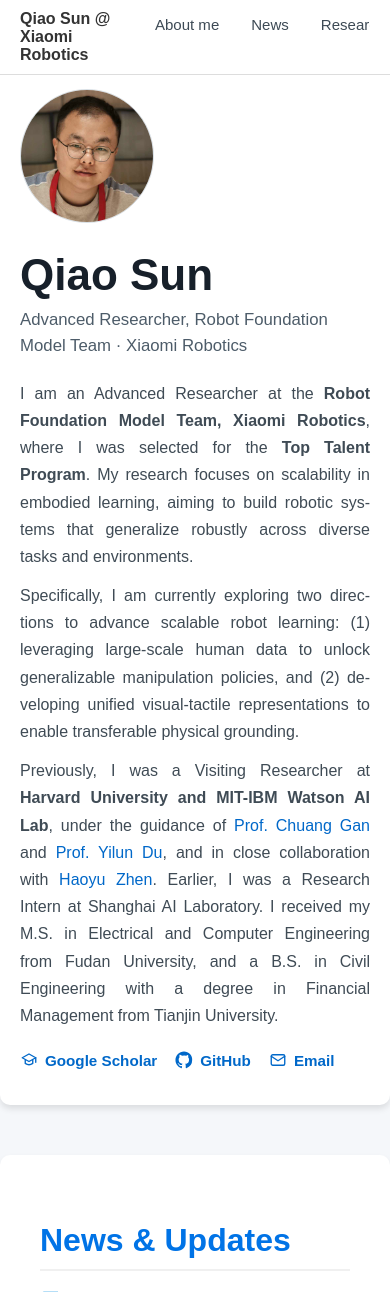
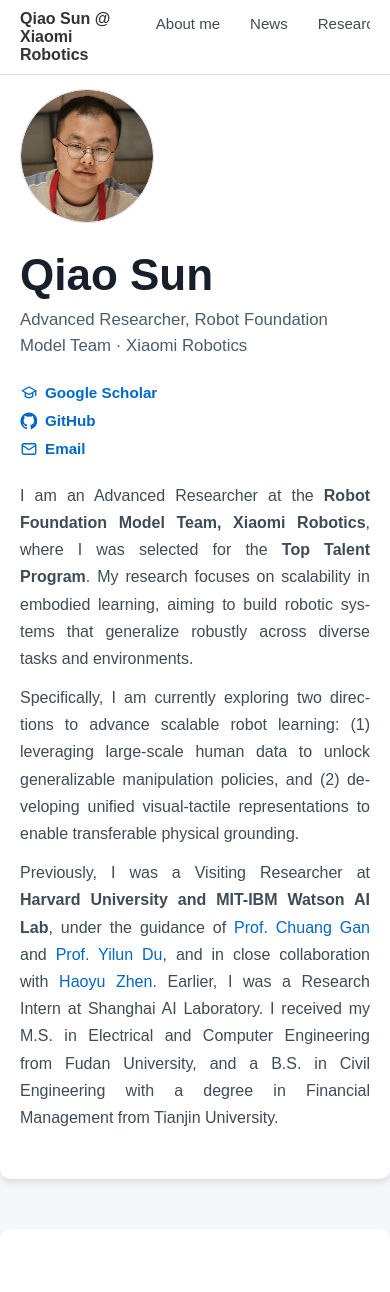
Before and after one commit to qiaosun22/qiaosun22.github.io, a PHP site: page / in a window 390 px wide. Shown: the top 1292 px of the page. Run offline with PHP 8.4, Linux system fonts and the light colour scheme.

Commit message:
Refine hero layout and mobile media

```diff
--- a/index.html
+++ b/index.html
@@ -6,7 +6,7 @@
   <link rel="icon" type="image/svg+xml" href="assets/images/xiaomi-logo.svg">
 
   <title>Qiao Sun @ Xiaomi Robotics - Academic Portfolio</title>
-  <link rel="stylesheet" href="style.css?v=20260725-11">
+  <link rel="stylesheet" href="style.css?v=20260725-12">
   <style>
     /* General Styles */
     body {
@@ -66,11 +66,17 @@
     }
     .hero-inner {
       display: grid;
-      grid-template-columns: 180px minmax(0, 1fr);
+      grid-template-columns: 240px minmax(0, 1fr);
       gap: 44px;
       align-items: start;
       width: 100%;
-      margin: 0;
+      max-width: 1040px;
+      margin: 0 auto;
+    }
+    .hero-profile {
+      display: flex;
+      flex-direction: column;
+      align-items: flex-start;
     }
     .hero h1 {
       margin: 4px 0 8px;
@@ -108,9 +114,10 @@
     }
     .hero-links {
       display: flex;
-      flex-wrap: wrap;
-      gap: 18px;
-      margin-top: 22px;
+      flex-direction: column;
+      align-items: flex-start;
+      gap: 10px;
+      margin-top: 4px;
     }
     .hero-links a {
       display: inline-flex;
@@ -196,20 +203,20 @@
   <!-- Hero Section -->
   <section class="hero" id="about">
     <div class="hero-inner">
-      <img src="assets/images/profile.jpg" alt="Qiao Sun" class="hero-avatar" width="180" height="180" fetchpriority="high">
-      <div class="hero-content">
+      <div class="hero-profile">
+        <img src="assets/images/profile-cropped.png" alt="Qiao Sun" class="hero-avatar" width="180" height="180" fetchpriority="high">
         <h1>Qiao Sun</h1>
         <p class="hero-affiliation">Advanced Researcher, Robot Foundation Model Team &middot; Xiaomi Robotics</p>
-        <div class="hero-bio">
-          <p>I am an Advanced Researcher at the <strong>Robot Foundation Model Team, Xiaomi Robotics</strong>, where I was selected for the <strong>Top Talent Program</strong>. My research focuses on scalability in embodied learning, aiming to build robotic systems that generalize robustly across diverse tasks and environments.</p>
-          <p>Specifically, I am currently exploring two directions to advance scalable robot learning: (1) leveraging large-scale human data to unlock generalizable manipulation policies, and (2) developing unified visual-tactile representations to enable transferable physical grounding.</p>
-          <p>Previously, I was a Visiting Researcher at <strong>Harvard University and MIT-IBM Watson AI Lab</strong>, under the guidance of <a href="https://people.csail.mit.edu/ganchuang/" target="_blank" rel="noopener noreferrer">Prof. Chuang Gan</a> and <a href="https://yilundu.github.io/" target="_blank" rel="noopener noreferrer">Prof. Yilun Du</a>, and in close collaboration with <a href="https://haoyuzhen.com/" target="_blank" rel="noopener noreferrer">Haoyu Zhen</a>. Earlier, I was a Research Intern at Shanghai AI Laboratory. I received my M.S. in Electrical and Computer Engineering from Fudan University, and a B.S. in Civil Engineering with a degree in Financial Management from Tianjin University.</p>
-        </div>
         <div class="hero-links">
           <a href="https://scholar.google.com.hk/citations?user=wEoImc8AAAAJ&amp;hl=en" target="_blank" rel="noopener noreferrer"><svg viewBox="0 0 24 24" aria-hidden="true" focusable="false"><path d="M3 9 12 4l9 5-9 5-9-5Z"/><path d="M7 12v4.5c2.8 2 7.2 2 10 0V12"/><path d="M21 9v6"/></svg><span>Google Scholar</span></a>
           <a href="https://github.com/qiaosun22" target="_blank" rel="noopener noreferrer"><svg class="github-icon" viewBox="0 0 24 24" aria-hidden="true" focusable="false"><path d="M12 .7C5.7.7.6 5.8.6 12.1c0 5 3.3 9.3 7.8 10.8.6.1.8-.3.8-.6v-2.2c-3.2.7-3.9-1.4-3.9-1.4-.5-1.3-1.3-1.7-1.3-1.7-1-.7.1-.7.1-.7 1.2.1 1.8 1.2 1.8 1.2 1 1.8 2.7 1.3 3.4 1 .1-.8.4-1.3.8-1.6-2.5-.3-5.2-1.3-5.2-5.6 0-1.2.4-2.3 1.2-3.1-.1-.3-.5-1.5.1-3.1 0 0 1-.3 3.2 1.2a11 11 0 0 1 5.8 0C16.4 5 17.4 5.3 17.4 5.3c.6 1.6.2 2.8.1 3.1.8.8 1.2 1.9 1.2 3.1 0 4.3-2.6 5.3-5.2 5.6.4.4.8 1.1.8 2.1v3.1c0 .4.2.7.8.6a11.4 11.4 0 0 0 7.8-10.8C23.4 5.8 18.3.7 12 .7Z"/></svg><span>GitHub</span></a>
           <a href="mailto:qiaosun22@m.fudan.edu.cn"><svg viewBox="0 0 24 24" aria-hidden="true" focusable="false"><rect x="3" y="5" width="18" height="14" rx="2"/><path d="m3 7 9 6 9-6"/></svg><span>Email</span></a>
         </div>
+      </div>
+      <div class="hero-bio">
+        <p>I am an Advanced Researcher at the <strong>Robot Foundation Model Team, Xiaomi Robotics</strong>, where I was selected for the <strong>Top Talent Program</strong>. My research focuses on scalability in embodied learning, aiming to build robotic systems that generalize robustly across diverse tasks and environments.</p>
+        <p>Specifically, I am currently exploring two directions to advance scalable robot learning: (1) leveraging large-scale human data to unlock generalizable manipulation policies, and (2) developing unified visual-tactile representations to enable transferable physical grounding.</p>
+        <p>Previously, I was a Visiting Researcher at <strong>Harvard University and MIT-IBM Watson AI Lab</strong>, under the guidance of <a href="https://people.csail.mit.edu/ganchuang/" target="_blank" rel="noopener noreferrer">Prof. Chuang Gan</a> and <a href="https://yilundu.github.io/" target="_blank" rel="noopener noreferrer">Prof. Yilun Du</a>, and in close collaboration with <a href="https://haoyuzhen.com/" target="_blank" rel="noopener noreferrer">Haoyu Zhen</a>. Earlier, I was a Research Intern at Shanghai AI Laboratory. I received my M.S. in Electrical and Computer Engineering from Fudan University, and a B.S. in Civil Engineering with a degree in Financial Management from Tianjin University.</p>
       </div>
     </div>
   </section>
--- a/style.css
+++ b/style.css
@@ -284,8 +284,8 @@ body {
 }
 
 /* Compact academic hero */
-.hero .hero-content h1,
-.hero .hero-content p {
+.hero h1,
+.hero p {
   opacity: 1;
   transform: none;
   animation: none;
@@ -294,8 +294,8 @@ body {
 .hero-avatar {
   width: 180px;
   height: 180px;
-  align-self: center;
-  margin: 0;
+  align-self: flex-start;
+  margin: 0 0 24px;
   border: 1px solid #d9e0e6;
   box-shadow: none;
 }
@@ -303,7 +303,7 @@ body {
 header .header-links a {
   margin: 0 0 0 24px;
   padding: 5px 9px;
-  border: 1px solid transparent;
+  border: 0;
   border-radius: 5px;
   color: #3d4a55;
   font-size: 0.94rem;
@@ -316,9 +316,8 @@ header .header-links a:hover {
 }
 
 header .header-links a.active {
-  color: #0068c9;
-  background: #edf6ff;
-  border-color: #9bc8ef;
+  color: #ffffff;
+  background: #0073e6;
 }
 
 .media-box {
@@ -355,7 +354,7 @@ header .header-links a.active {
   }
 
   body .hero .hero-inner {
-    grid-template-columns: 140px minmax(0, 1fr);
+    grid-template-columns: 210px minmax(0, 1fr);
     gap: 28px;
   }
 
@@ -394,6 +393,18 @@ header .header-links a.active {
   }
 
   .hero-links {
+    flex-direction: row;
+    flex-wrap: wrap;
     gap: 16px;
   }
 }
+
+@media (max-width: 700px) {
+  .media-box {
+    flex: 0 0 auto;
+    width: 100%;
+    max-width: 100%;
+    height: auto;
+    aspect-ratio: 16 / 9;
+  }
+}
```
Also changed, not shown: assets/images/profile-cropped.png (added), assets/images/profile.jpg (deleted).
